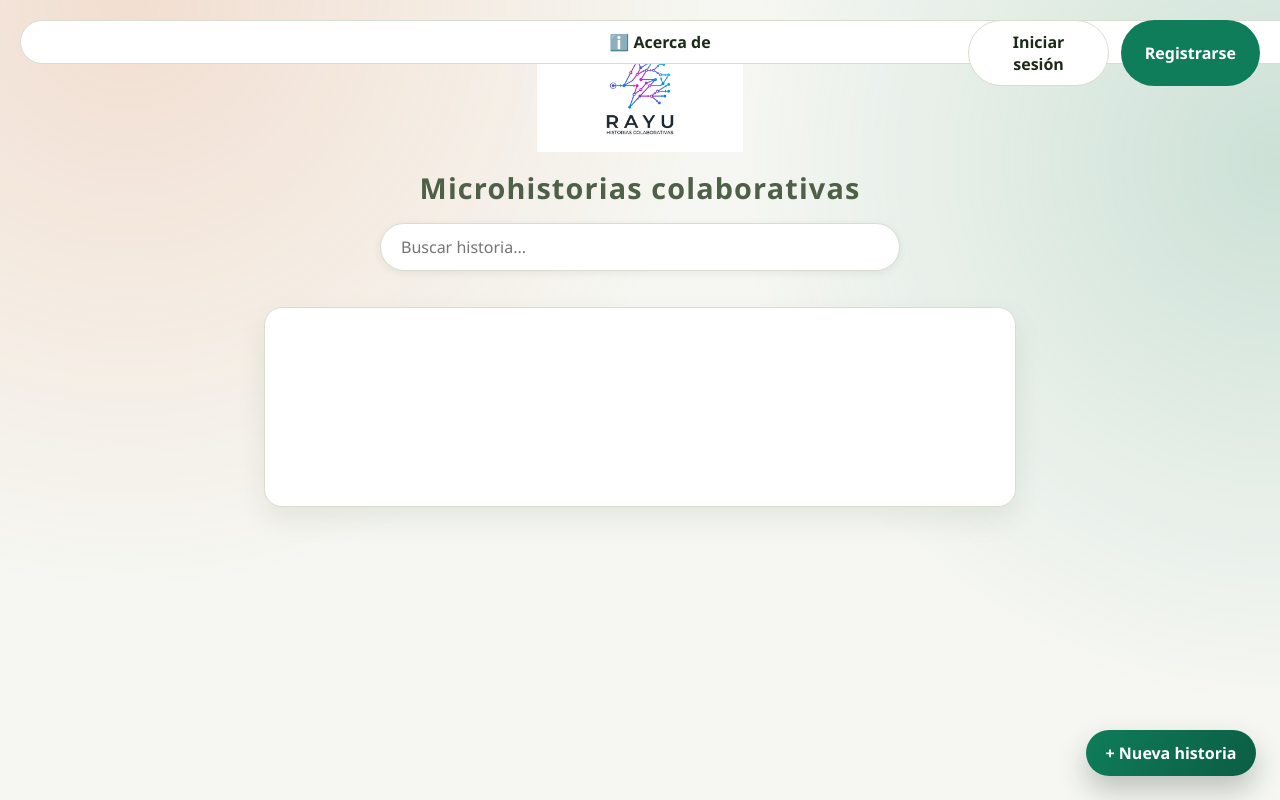
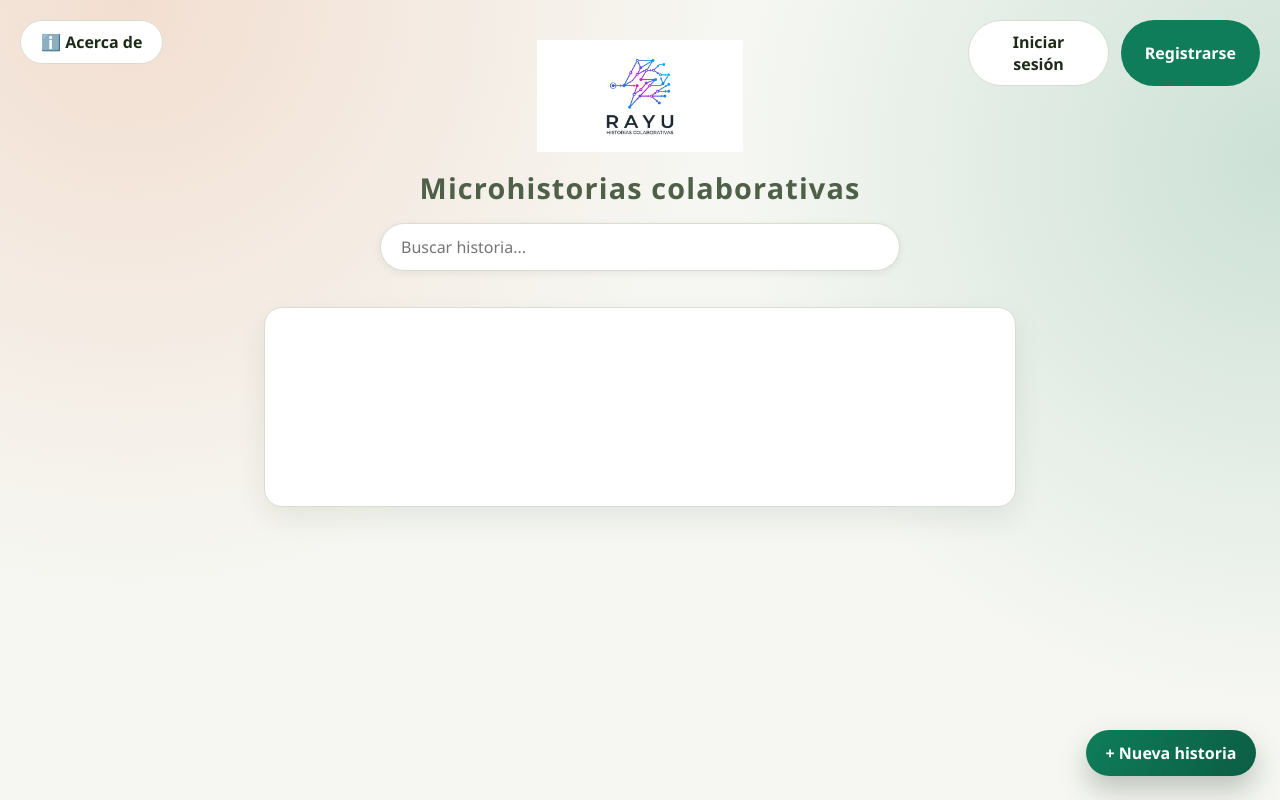
Before and after one commit to ioiocl/rayu, a website with bundled scripts: page public/index.html in a window 1280 px wide. Built offline with nearby package versions, Linux system fonts and the light colour scheme; files whose address does not match are found by name.

```diff
--- a/public/styles.css
+++ b/public/styles.css
@@ -340,7 +340,7 @@ button:hover {
 }
 
 .user-section {
-  position: absolute;
+  position: fixed;
   top: 20px;
   right: 20px;
   z-index: 100;
@@ -388,7 +388,7 @@ button:hover {
 }
 
 .btn-about-desktop {
-  position: absolute;
+  position: fixed;
   top: 20px;
   left: 20px;
   padding: 10px 20px;
@@ -401,6 +401,7 @@ button:hover {
   cursor: pointer;
   transition: all 0.2s;
   z-index: 100;
+  width: auto;
 }
 
 .btn-about-desktop:hover {
@@ -409,7 +410,7 @@ button:hover {
 }
 
 .auth-buttons {
-  position: absolute;
+  position: fixed;
   top: 20px;
   right: 20px;
   display: flex;
```
